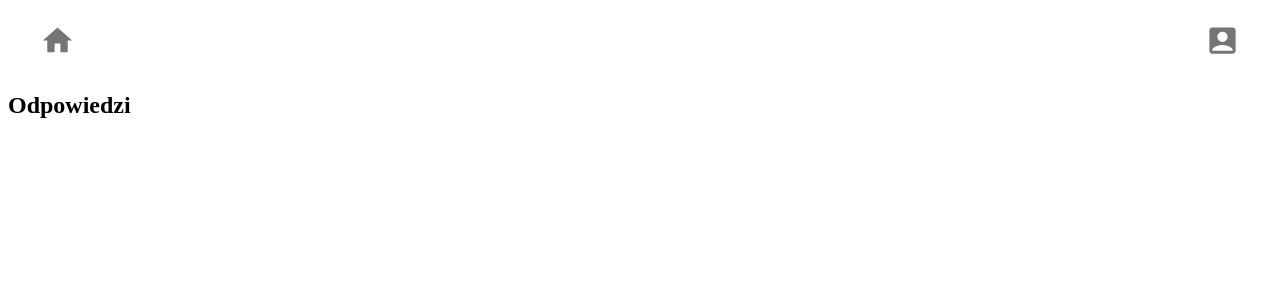
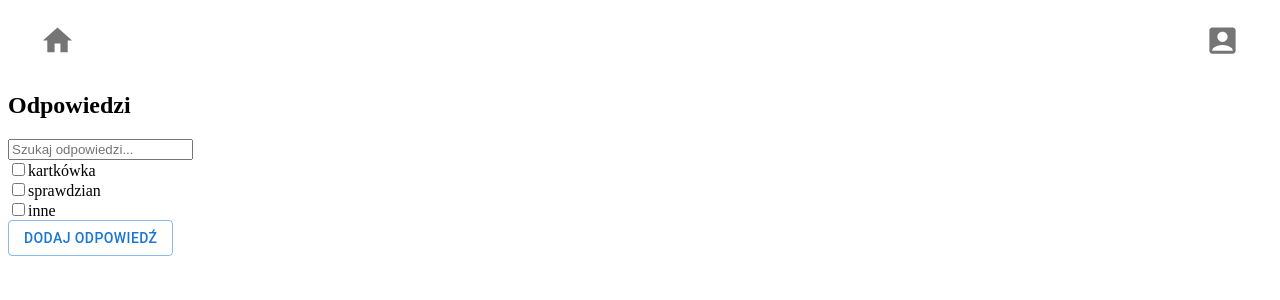
Before and after one commit to Jumpersky77/Praktyki, a React (Create React App) app in the folder AppPraktyki-main/: page /answers in a window 1280 px wide. Shown: the top 300 px of the page. Built offline with nearby package versions, Linux system fonts and the light colour scheme.

Commit message:
filtrowanie odpowiedzi na stronie Answers

```diff
--- /dev/null
+++ b/AppPraktyki-main/src/components/Answer.tsx
@@ -0,0 +1,13 @@
+import React, { useState } from 'react';
+import Button from '@mui/material/Button';
+
+type Props = { id: string, name: string, author: string, rating: string }
+const Answer = (props : Props) => {
+    return (
+            <div>
+                <Button variant="outlined" id={props.id}>{props.name}, dodał: {props.author}, ocena: {props.rating}</Button>
+            </div>
+    )
+}
+
+export default Answer;
--- a/AppPraktyki-main/src/pages/Answers.tsx
+++ b/AppPraktyki-main/src/pages/Answers.tsx
@@ -1,29 +1,34 @@
-import React from 'react';
+import React, { useState } from 'react';
 import { useLocation } from 'react-router-dom';
 import { useNavigate } from 'react-router-dom';
 import Button from '@mui/material/Button';
 import Header from '../components/Header';
+import Answer from '../components/Answer';
 
 const _answers = [{
     id: "0",
     name: "Równania kwadratowe",
     author: "Miłosz",
     rating: "7.6",
+    type: "kartkówka"
 },
 {
     id: "1",
     name: "Planimetria",
     author: "Bartosz",
     rating: "4.9",
-}]
-type Props = { id: string, name: string, author: string, rating: string }
-const Answer = (props : Props) => {
-    return (
-            <div>
-                <Button variant="outlined" id={props.id}>{props.name}, dodał: {props.author}, ocena: {props.rating}</Button>
-            </div>
-    )
-}
+    type: "sprawdzian"
+},
+{
+    id: "2",
+    name: "Ułamki zwykłe i niezwykłe",
+    author: "Mikołaj",
+    rating: "6.2",
+    type: "inne"
+}];
+
+type Props = { value: string }
+
 
 const Teachers = () => {
     const location = useLocation();
@@ -31,19 +36,72 @@ const Teachers = () => {
     const subject = searchParams.get('subject');
     const teacher = searchParams.get('teacher')
     const navigate = useNavigate();
+    const [searchTerm, setSearchTerm] = useState('');
+    const [searchTypes, setSearchTypes] = useState<string[]>([]);
+
+    const Checkbox = (props: Props) => {
+        return (
+            <div className='answer-search-checkbox'>
+                <input
+                    type="checkbox"
+                    name='search-type'
+                    value={props.value}
+                    onChange={handleCheckboxChange}
+                    checked={searchTypes.includes(props.value)}
+                />
+                {props.value}
+            </div>
+        )
+    }
+
+    const handleCheckboxChange = (event: React.ChangeEvent<HTMLInputElement>) => {
+        const { value } = event.target;
+        setSearchTypes(prevTypes => {
+            if (prevTypes.includes(value)) {
+                return prevTypes.filter(type => type !== value);
+            } else {
+                return [...prevTypes, value];
+            }
+        });
+    };
+
+    const handleInputChange = (event: React.ChangeEvent<HTMLInputElement>) => {
+        setSearchTerm(event.target.value);
+    };
+
     const handleAnswerClick = (answerID: string) => {
         navigate(`/details?answerid=${answerID}`);
     };
+
+    const filteredAnswers = _answers.filter(answer => {
+        if (searchTypes.length > 0 && !searchTypes.includes(answer.type)) {
+            return false;
+        }
+        return answer.name.toLowerCase().includes(searchTerm.toLowerCase());
+    });
 
     return (
         <>
             <Header accountName={"example"} subscriptionDaysLeft={"14"} />
             <div>
                 <h2>Odpowiedzi</h2>
+                <input
+                    type="text"
+                    placeholder="Szukaj odpowiedzi..."
+                    value={searchTerm}
+                    onChange={handleInputChange}
+                />
+                <Checkbox value={"kartkówka"}></Checkbox>
+                <Checkbox value={"sprawdzian"}></Checkbox>
+                <Checkbox value={"inne"}></Checkbox>
+                <Button variant='outlined'>Dodaj odpowiedź</Button>
                 {subject && <p>Przedmiot: {subject}</p>}
                 {teacher && <p>Nauczyciel: {teacher}</p>}
-                {subject === "Matematyka" && teacher === "Ewa Znamirowska" && _answers.map((answer, index) => (
-                    <Answer id={answer.id} name={answer.name} author={answer.author} rating={answer.rating}></Answer>
+                {subject === "Matematyka" && teacher === "Ewa Znamirowska" && filteredAnswers.map((answer, index) => (
+                    <div>
+                    <Answer id={answer.id} name={answer.name} author={answer.author} rating={answer.rating} key={answer.id}></Answer>
+                    <br />
+                    </div>
                 ))}
             </div>
         </>
```
